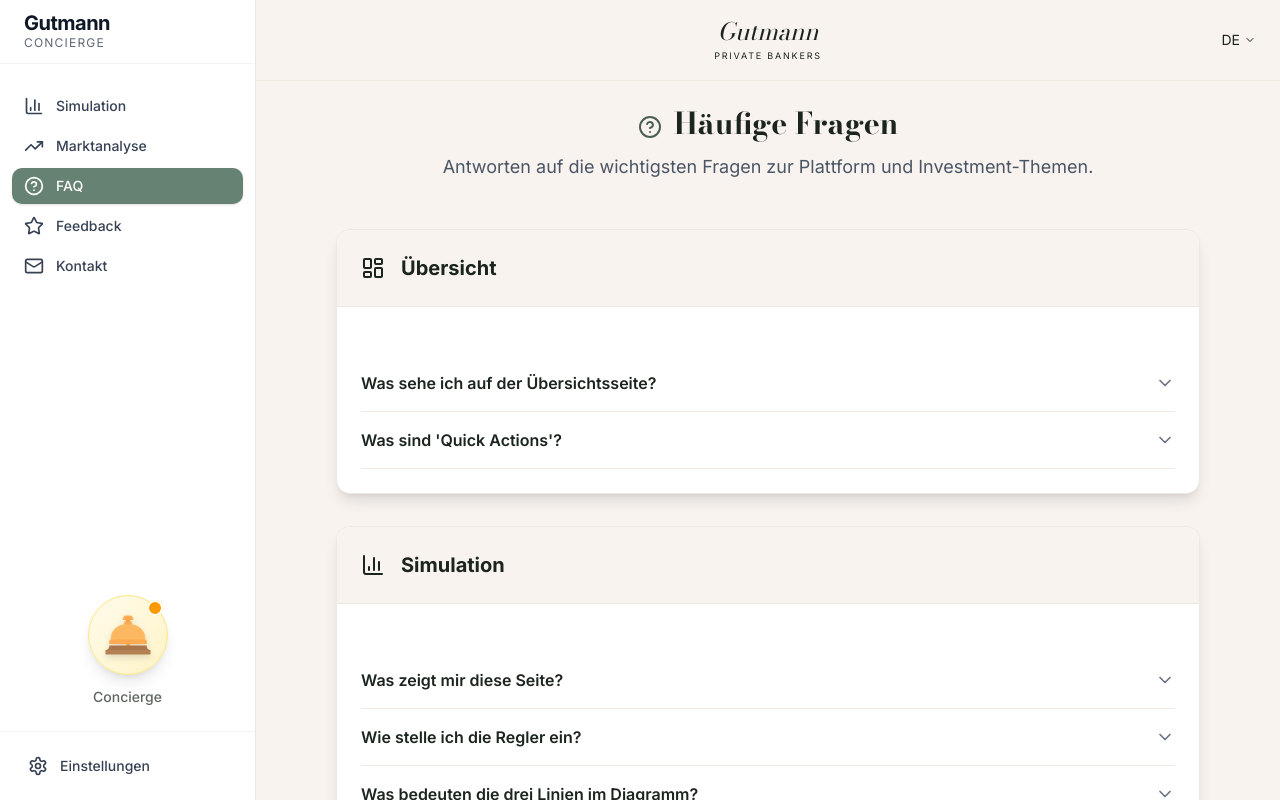
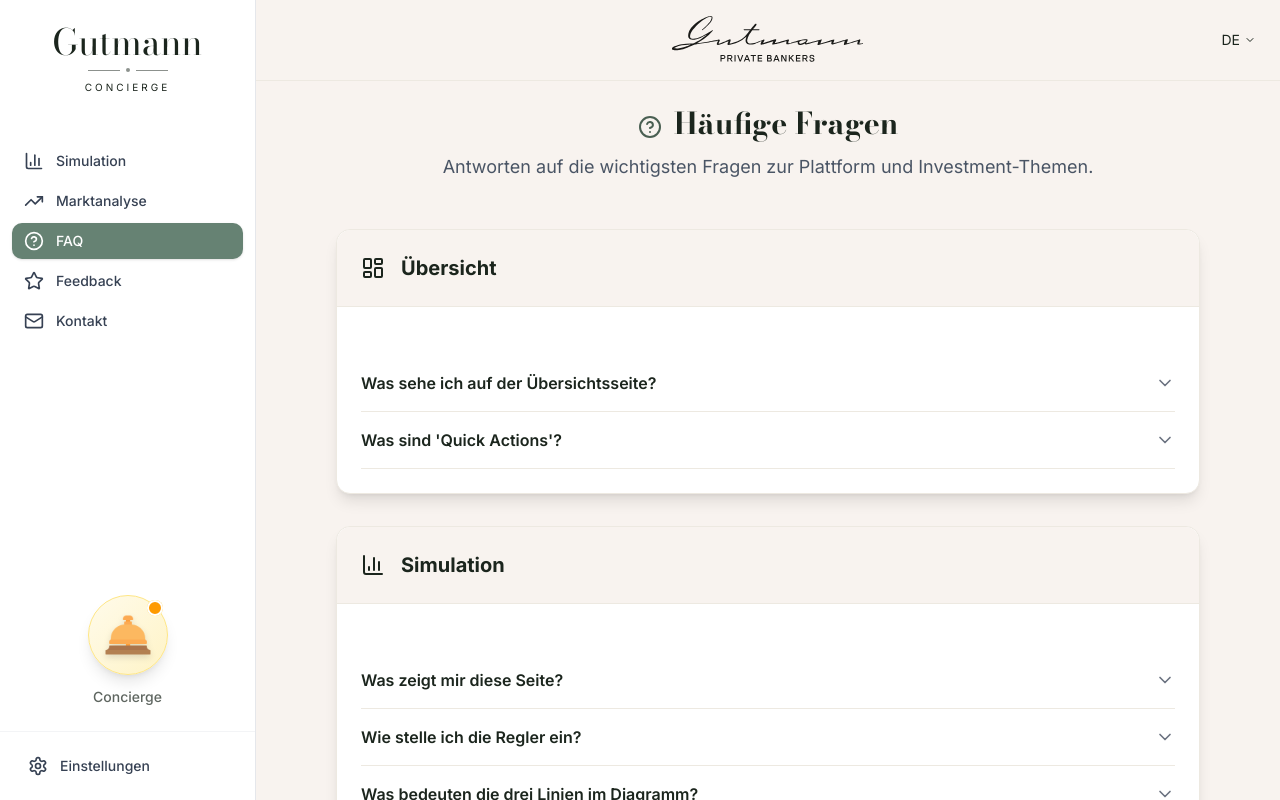
Before and after one commit to bbntsc/kahane-dashboard, a Next.js app: page /faq in a window 1280 px wide. Shown: the top 800 px of the page. Built offline with nearby package versions, Linux system fonts and the light colour scheme.

Commit message:
changed logos

```diff
--- a/components/base/bank-gutmann-header.tsx
+++ b/components/base/bank-gutmann-header.tsx
@@ -3,9 +3,10 @@
 import { Menu, ChevronDown } from "lucide-react"
 import { useState } from "react"
 import Link from "next/link"
+import Image from "next/image" // Hinzugefügt
 import { useSettings, type Language } from "@/lib/settings-context"
 import { useTranslation } from "@/lib/i18n"
-
+import logo from "@/lib/logo.svg" // Logo importiert
 
 interface BankGutmannHeaderProps {
   onLogoClick?: () => void
@@ -62,12 +63,13 @@
                   }
               }}
             >
-              <div className="font-serif italic text-2xl text-[#1b251d] dark:text-[#f8f3ef] leading-tight">
-                Gutmann
-              </div>
-              <div className="text-[9px] tracking-[0.2em] text-[#1b251d] dark:text-[#f8f3ef] uppercase mt-0.5">
-                Private Bankers
-              </div>
+              {/* Logo Bild statt Text */}
+              <Image
+                src={logo}
+                alt="Gutmann Private Bankers"
+                className="h-12 w-auto dark:invert"
+                priority
+              />
             </LogoWrapper>
           </div>
 
--- a/components/base/sidebar.tsx
+++ b/components/base/sidebar.tsx
@@ -42,9 +42,23 @@
     // Hintergrundfarbe und Border für Dark Mode anpassen
     <div className="flex flex-col flex-grow border-r border-gray-200 dark:border-gray-700 bg-white dark:bg-[#1b251d] overflow-y-auto h-full z-10">
       {/* Header "Gutmann Concierge" */}
-      <div className="flex flex-col h-16 justify-center px-6 border-b border-gray-100 dark:border-gray-700">
-        <h1 className="text-xl font-bold text-gray-900 dark:text-[#f8f3ef] font-serif tracking-tight leading-none">Gutmann</h1>
-        <div className="text-xs tracking-[0.1em] uppercase text-gray-700 dark:text-[#f8f3ef] opacity-80 mt-0.5">Concierge</div>
+      <div className="flex flex-col items-center justify-center py-6">
+        {/* TITEL: Schriftgröße angepasst (z.B. 4xl statt 120px) */}
+        <h1 className="text-4xl font-script text-[#1b251d] mb-0 leading-none">
+          Gutmann
+        </h1>
+
+        {/* SEPARATOR: Breiten und Abstände reduziert */}
+        <div className="flex items-center justify-center my-2">
+          <div className="w-8 h-px bg-[#1b251d] opacity-50" />
+          <div className="w-1 h-1 mx-1.5 rounded-full bg-[#1b251d] opacity-50" />
+          <div className="w-8 h-px bg-[#1b251d] opacity-50" />
+        </div>
+
+        {/* UNTERZEILE: Kleiner (text-xs) aber Tracking beibehalten */}
+        <div className="text-[10px] tracking-[0.3em] uppercase text-[#1b251d] mt-0">
+          CONCIERGE
+        </div>
       </div>
 
       {/* Navigation */}
```
